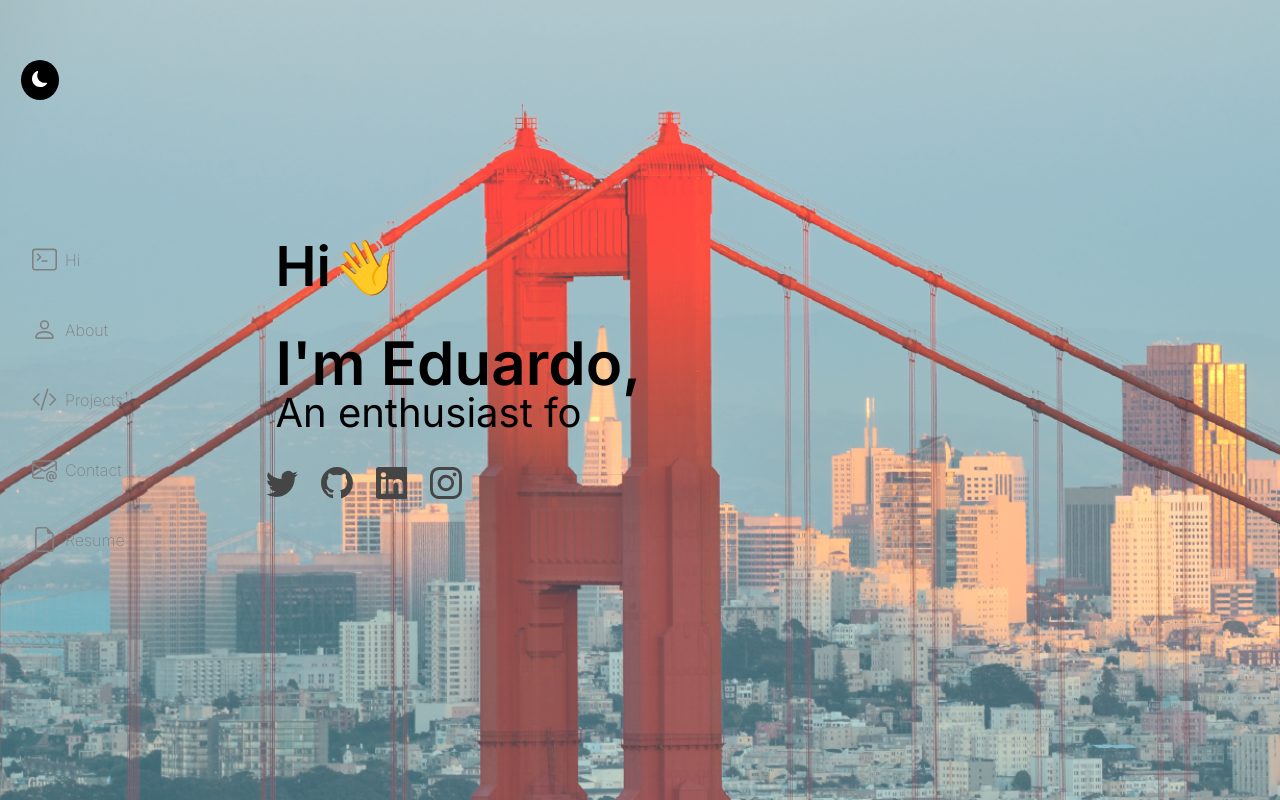
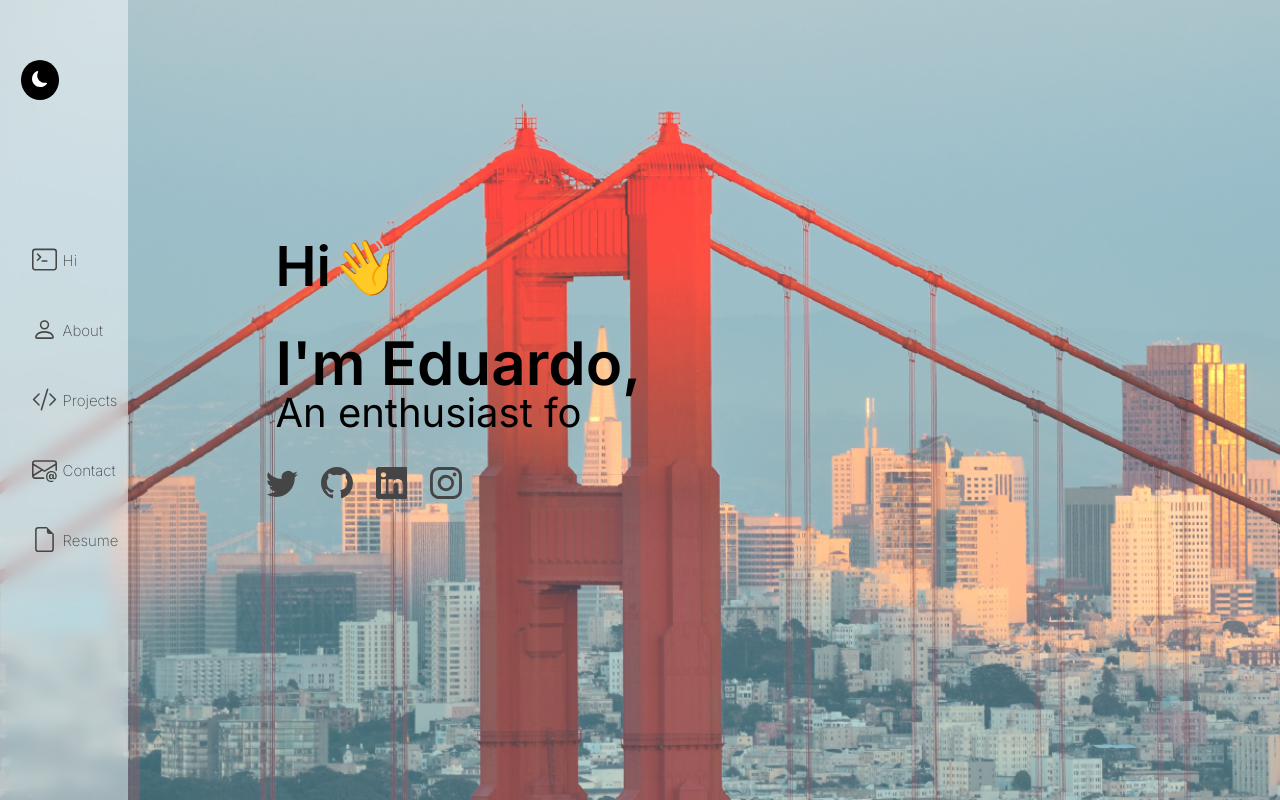
Before and after one commit to marcelinoedu/Marcelinoedu.com, a React (Vite) app in the folder Marcelinoedu-webclient/: page /hi in a window 1280 px wide. Built offline with nearby package versions, Linux system fonts and the light colour scheme.

Commit message:
new updatess

```diff
--- a/Marcelinoedu-webclient/src/assets/style/App.css
+++ b/Marcelinoedu-webclient/src/assets/style/App.css
@@ -44,6 +44,12 @@
   font-weight: 200;
   color: gray;
 }
+.light-theme #navbar-name{
+  color: rgb(71, 71, 71);
+  font-weight: 200;
+  font-size: 15px;
+  padding-left: 5%;
+}
 .light-theme h2{
   font-size: 23px;
   font-weight: 400;
@@ -66,31 +72,20 @@
   height: 10%;
 }
 
-.light-theme .navbar-iconSpace{
-  height: 60px;
-  width: 100% - 1rem;
-  margin-left: 1rem;
-  color: rgb(40, 40, 40);
-  text-decoration: none;
-  background-color:transparent;
-  display: flex;
-  flex-direction: row;
-  align-items: center;
-}
 .isActiveHi #cursor-hi{
-  color: black;
+  color: rgb(255, 99, 195);
 }
 .isActiveAbout #cursor-about{
-  color: black;
+  color: rgb(255, 99, 195);
 }
 .isActiveContact #cursor-contact{
-  color: black;
+  color: rgb(255, 99, 195);
 }
 .isActiveProject #cursor-project{
-  color: black;
+  color: rgb(255, 99, 195);
 }
 .isActiveResume #cursor-resume{
-  color: black;
+  color: rgb(255, 99, 195);
 }
 .isHiddenHi #cursor-hi{
   color: transparent;
--- a/Marcelinoedu-webclient/src/assets/style/AppDark.css
+++ b/Marcelinoedu-webclient/src/assets/style/AppDark.css
@@ -45,6 +45,12 @@
     font-weight: 200;
     color: gray;
   }
+  .dark-theme #navbar-name{
+    color: rgb(160, 160, 160);
+    font-weight: 200;
+    font-size: 15px;
+    padding-left: 5%;
+  }
   .dark-theme h2{
     font-size: 23px;
     font-weight: 400;
@@ -71,16 +77,6 @@
     height: 10%;
 }
 
-.dark-theme .navbar-iconSpace{
-  height: 60px;
-  width: 100% - 1rem;
-  margin-left: 1rem;
-  text-decoration: none;
-  background-color: transparent;
-  display: flex;
-  flex-direction: row;
-  align-items: center;
-}
 .isActive{
   display: block;
 }
--- a/Marcelinoedu-webclient/src/components/header/header.css
+++ b/Marcelinoedu-webclient/src/components/header/header.css
@@ -4,6 +4,7 @@
     display: flex;
     flex-direction: column;
     justify-content: space-between;
+    backdrop-filter: blur(8px);
 }
 
 #top-navbar{
@@ -70,21 +71,22 @@
   flex-direction: row;
   align-items: center;
 }
-.light-theme .navbar-iconSpace:hover{
-  background-color: rgb(235, 235, 235);
-}
-.dark-theme .navbar-iconSpace:hover{
-  background-color: rgb(235, 235, 235);
-}
 .navbar-iconSpace p{
   text-decoration: none;
   padding-left: 0.5rem;
 }
 
-.navbar-icon svg{
+.navbar-iconLight svg{
   width: 25px;
   height: 25px;
-  color: gray;
+  color: rgb(71, 71, 71);
+  padding-left: 1rem;
+
+}
+.navbar-iconDark svg{
+  width: 25px;
+  height: 25px;
+  color: rgb(160, 160, 160);
   padding-left: 1rem;
 
 }
--- a/Marcelinoedu-webclient/src/components/header/header.tsx
+++ b/Marcelinoedu-webclient/src/components/header/header.tsx
@@ -54,7 +54,7 @@ function Header({toggleTheme, cursorToggle, lightTheme}:HeaderProps) {
 </svg>
   )
   return (
-    <header id="header">
+    <header id="header" style={{backgroundColor: lightTheme ? "rgba(253, 253, 253, 0.495)": "rgba(48, 48, 48, 0.702)"}}>
       <div id="top-navbar">
       <button id="icon-nav" onClick={toggleTheme}>
       {lightTheme ? iconMoon : sunIcon}
@@ -64,36 +64,36 @@ function Header({toggleTheme, cursorToggle, lightTheme}:HeaderProps) {
       <div id="middle-navbar">
       <button className="cursorButton" onClick={() => cursorToggle("/hi")}>
         <Link className="navbar-iconSpace" to={"/hi"}>
-          <span className="navbar-icon">{terminalIcon}</span>
-          <p>Hi</p>
+          <span className={lightTheme ? "navbar-iconLight" : "navbar-iconDark"}>{terminalIcon}</span>
+          <span id="navbar-name">Hi</span>
           <span id="cursor-hi" ><Cursor cursorStyle="<" /></span>
         </Link>
         </button>
         <button className="cursorButton" onClick={() => cursorToggle("/about")}>
        <Link className="navbar-iconSpace" to={"/about"}>
-          <span className="navbar-icon">{aboutIcon}</span>
-          <p>About</p>
+          <span className={lightTheme ? "navbar-iconLight" : "navbar-iconDark"}>{aboutIcon}</span>
+          <span id="navbar-name">About</span>
           <span id="cursor-about"><Cursor cursorStyle="<" /></span>
         </Link>
        </button>
        <button className="cursorButton" onClick={() => cursorToggle("/project")}>
        <Link className="navbar-iconSpace" to={"/projects"}>
-          <span className="navbar-icon">{projectIcon}</span>
-          <p>Projects</p>
+          <span className={lightTheme ? "navbar-iconLight" : "navbar-iconDark"}>{projectIcon}</span>
+          <span id="navbar-name">Projects</span>
           <span  id="cursor-project"><Cursor cursorStyle="<" /></span>
         </Link>
        </button>
        <button className="cursorButton" onClick={() => cursorToggle("/contact")}>
        <Link className="navbar-iconSpace" to={"/contact"}>
-          <span className="navbar-icon">{contactIcon}</span>
-          <p>Contact</p>
+          <span className={lightTheme ? "navbar-iconLight" : "navbar-iconDark"}>{contactIcon}</span>
+          <span id="navbar-name">Contact</span>
           <span id="cursor-contact"><Cursor cursorStyle="<" /></span>
         </Link>
        </button>
        <button className="cursorButton" onClick={() => cursorToggle("/resume")}>
        <Link className="navbar-iconSpace" to={"/resume"}>
-          <span className="navbar-icon">{resumeIcon}</span>
-          <p>Resume</p>
+          <span className={lightTheme ? "navbar-iconLight" : "navbar-iconDark"}>{resumeIcon}</span>
+          <span id="navbar-name">Resume</span>
           <span id="cursor-resume"><Cursor cursorStyle="<" /></span>
         </Link>
        </button>
```
